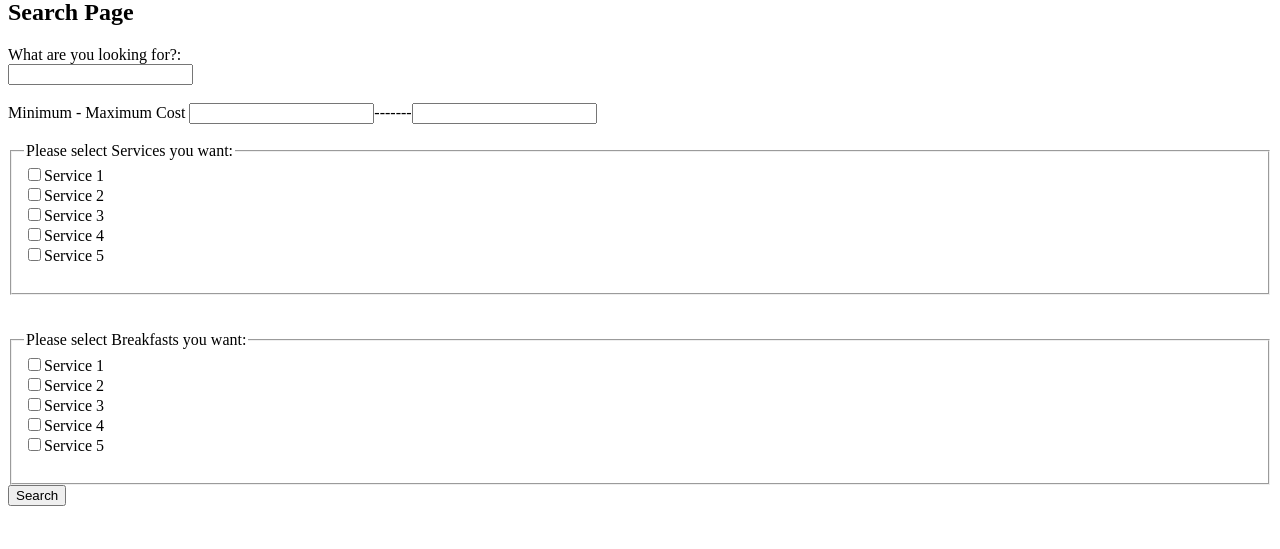
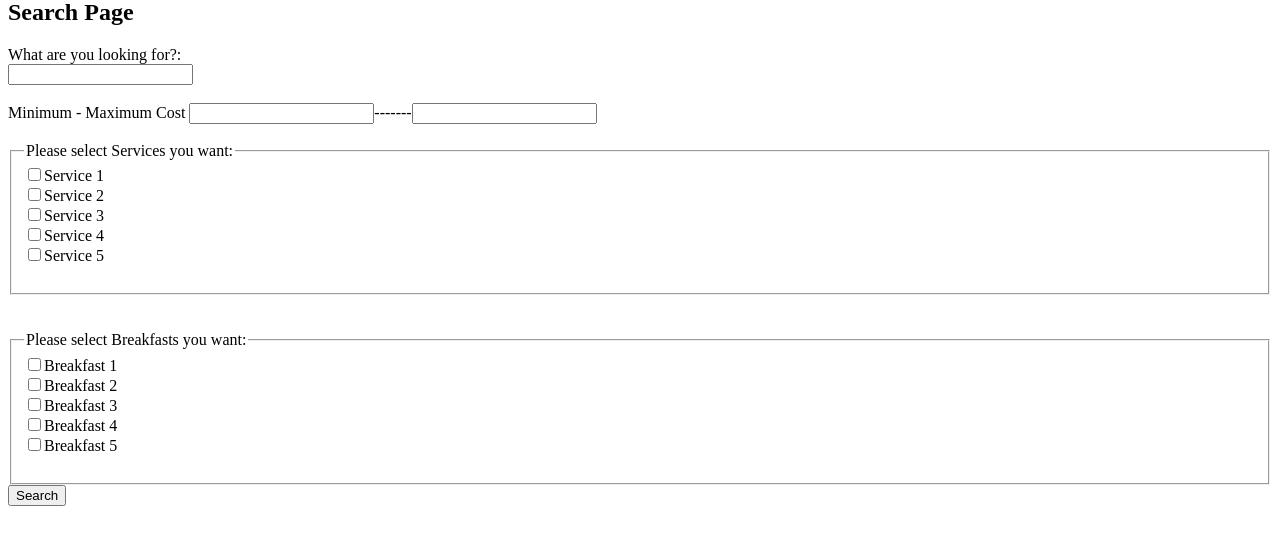
Before and after one commit to Sail338/CS336, a Flask app: page /search-page in a window 1280 px wide. Shown: the part 21-570 px from the top of the page. Run offline with Flask 2, Linux system fonts and the light colour scheme.

Commit message:
code for search results added

```diff
--- a/hotel/templates/search.html
+++ b/hotel/templates/search.html
@@ -25,17 +25,20 @@
         <br><br>
         <fieldset>
         <legend>Please select Breakfasts you want:</legend>
-        <input type="checkbox" name="breakfast" value="Breakfast 1">Service 1<br>
-        <input type="checkbox" name="breakfast" value="Breakfast 2">Service 2<br>
-        <input type="checkbox" name="breakfast" value="Breakfast 3">Service 3<br>
-        <input type="checkbox" name="breakfast" value="Breakfast 4">Service 4<br>
-        <input type="checkbox" name="breakfast" value="Breakfast 5">Service 5<br>
+        <input type="checkbox" name="breakfast" value="Breakfast 1">Breakfast 1<br>
+        <input type="checkbox" name="breakfast" value="Breakfast 2">Breakfast 2<br>
+        <input type="checkbox" name="breakfast" value="Breakfast 3">Breakfast 3<br>
+        <input type="checkbox" name="breakfast" value="Breakfast 4">Breakfast 4<br>
+        <input type="checkbox" name="breakfast" value="Breakfast 5">Breakfast 5<br>
         <br>
         </fieldset>
         <button type="submit">Search</button>
     </form>
-    {% if results %}
-
+    {% if result %}
+      {% for hotel in result %}
+        <li>Hotel Name: {{hotel['HName']}}</li>
+        <li>Hotel Phone Number: {{hotel['Phone']}} </li>
+      {% endfor %}
     {% endif %}
   </body>
 </html>
--- a/hotel/view.py
+++ b/hotel/view.py
@@ -68,8 +68,8 @@ def search():
     for x in services:
         print(x)
     #Apply all these values into the query and rename query to be a list of dictionaries for all the info the hotel has in each dictionary
-    hotels = []
-    return render_template('search.html',results=resuult)
+    results = [{"HName":"Sampton","Phone":"9171233377"},{"HName":"Shripton","Phone":"91783821377"},{"HName":"Hemanpton","Phone":"993921377"}]
+    return render_template('search.html',result=results)
 
 
 
```
